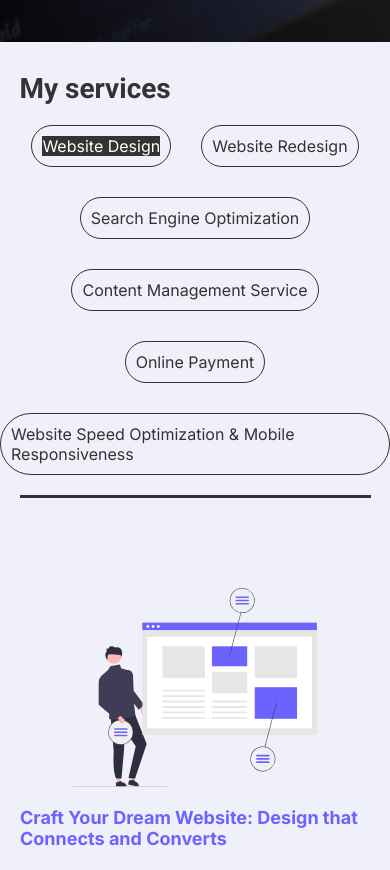
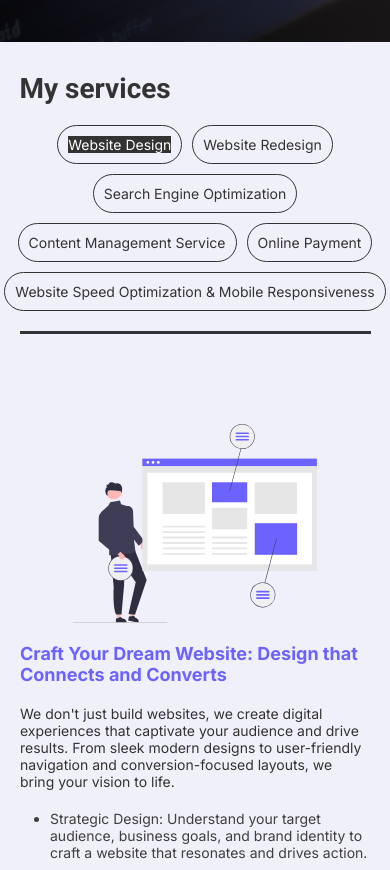
Before and after one commit to MilanJulinac42/professional-portfolio, a Next.js app: page /services in a window 390 px wide. Shown: the part 880-1750 px from the top of the page. Built offline with nearby package versions, Linux system fonts and the light colour scheme.

Commit message:
tech card responsive

```diff
--- a/src/app/components/TechCard/TechCard.module.scss
+++ b/src/app/components/TechCard/TechCard.module.scss
@@ -105,12 +105,26 @@
 
     p {
         color: white;
-        font-size: 16px;
+        font-size: 12px;
         margin-bottom: 10px;
-        padding: 0 20px;
-        text-align: left;
-        line-height: 1.5;
-        width: 80%;
+        padding: 0px 10px;
+        text-align: center;
+        line-height: 1.3;
+        width: 95%;
+
+        @include breakpoint(medium) {
+            font-size: 14px;
+            width: 90%;
+            line-height: 1.3;
+            text-align: left;
+        }
+
+        @include breakpoint(large) {
+            font-size: 16px;
+            width: 80%;
+            line-height: 1.5;
+            text-align: left;
+        }
     }
 
     button {
--- a/src/app/layout/Services/Services.module.scss
+++ b/src/app/layout/Services/Services.module.scss
@@ -34,16 +34,26 @@
 .serviceList {
     display: flex;
     list-style: none;
-    gap: 30px;
+    gap: 10px;
     justify-content: center;
     margin-top: 20px;
     flex-wrap: wrap;
+
+    @include breakpoint(medium) {
+        gap: 30px;
+    }
 
     li {
         padding: 10px;
         color: #333;
         border: 1px solid #333;
         border-radius: 50px;
+        text-align: center;
+        font-size: 14px;
+
+        @include breakpoint(medium) {
+            font-size: 16px;
+        }
     }
 }
 
```
